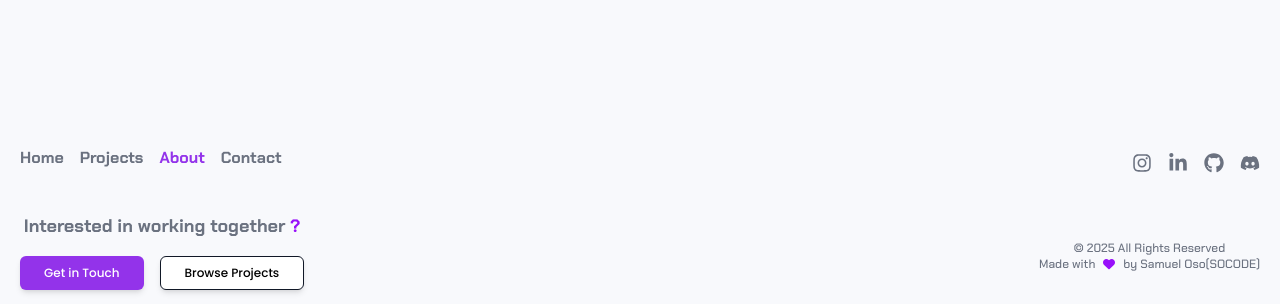
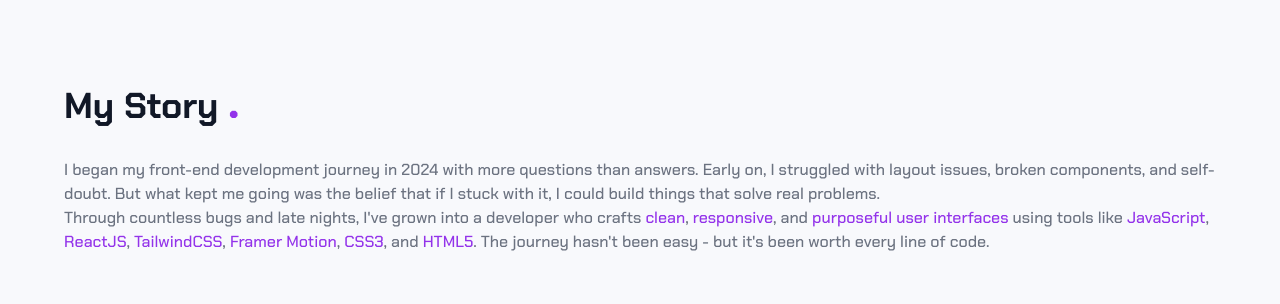
Before and after one commit to socode-dev/my-portfolio, a React (Vite) app: page /about in a window 1280 px wide. Shown: the part 642-946 px from the top of the page. Built offline with nearby package versions, Linux system fonts and the light colour scheme.

Commit message:
feat: my story section in about me page

```diff
--- a/src/components/about/MyStory.jsx
+++ b/src/components/about/MyStory.jsx
@@ -1,5 +1,34 @@
 const MyStory = () => {
-  return <></>;
+  return (
+    <>
+      <h3 className="text-4xl text-[rgb(var(--color-text))] font-extrabold">
+        My Story{" "}
+        <span className="text-5xl text-[rgb(var(--color-brand))]">.</span>
+      </h3>
+
+      <p className="text-base text-[rgb(var(--color-muted))] font-medium">
+        I began my front-end development journey in 2024 with more questions
+        than answers. Early on, I struggled with layout issues, broken
+        components, and self-doubt. But what kept me going was the belief that
+        if I stuck with it, I could build things that solve real problems.{" "}
+        <br /> Through countless bugs and late nights, I've grown into a
+        developer who crafts{" "}
+        <span className="text-[rgb(var(--color-brand))]">clean</span>,{" "}
+        <span className="text-[rgb(var(--color-brand))]">responsive</span>, and{" "}
+        <span className="text-[rgb(var(--color-brand))]">
+          purposeful user interfaces
+        </span>{" "}
+        using tools like{" "}
+        <span className="text-[rgb(var(--color-brand))]">JavaScript</span>,{" "}
+        <span className="text-[rgb(var(--color-brand))]">ReactJS</span>,{" "}
+        <span className="text-[rgb(var(--color-brand))]">TailwindCSS</span>,{" "}
+        <span className="text-[rgb(var(--color-brand))]">Framer Motion</span>,{" "}
+        <span className="text-[rgb(var(--color-brand))]">CSS3</span>, and{" "}
+        <span className="text-[rgb(var(--color-brand))]">HTML5</span>. The
+        journey hasn't been easy - but it's been worth every line of code.
+      </p>
+    </>
+  );
 };
 
 export default MyStory;
```
